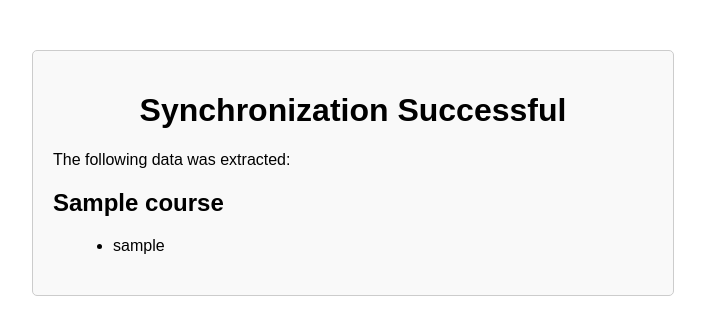
After one commit to rubayethasan21/unisync, a Flask app: template templates/result.html in a window 1280 px wide. The commit adds this page. Shown: the top 335 px of the page, without its empty margins (287-992 px from the left). Run offline with Flask 3, Linux system fonts and the light colour scheme; the template is opened without the code that fills it: most values are stand-ins (such as "Sample title", 1, 10 or a date in 2020).

Commit message:
add result.html

```diff
--- a/templates/login.html
+++ b/templates/login.html
@@ -5,6 +5,7 @@
     <meta name="viewport" content="width=device-width, initial-scale=1.0">
     <title>Login and Scraping</title>
     <link rel="stylesheet" href="{{ url_for('static', filename='css/styles.css') }}">
+    <link rel="manifest" href="/manifest.json">
 </head>
 <body>
     <h1>Login and Scraping</h1>
--- /dev/null
+++ b/templates/result.html
@@ -0,0 +1,49 @@
+<!DOCTYPE html>
+<html lang="en">
+<head>
+    <meta charset="UTF-8">
+    <meta name="viewport" content="width=device-width, initial-scale=1.0">
+    <title>Sync Result</title>
+    <style>
+        body {
+            font-family: Arial, sans-serif;
+        }
+        .container {
+            margin: 50px auto;
+            max-width: 600px;
+            padding: 20px;
+            border: 1px solid #ccc;
+            border-radius: 5px;
+            background-color: #f9f9f9;
+        }
+        h1 {
+            text-align: center;
+        }
+        .course {
+            margin-bottom: 20px;
+        }
+        .usernames {
+            padding-left: 20px;
+        }
+    </style>
+    <link rel="manifest" href="/manifest.json">
+</head>
+<body>
+    <div class="container">
+        <h1>Synchronization Successful</h1>
+        <p>The following data was extracted:</p>
+        {% for course in all_username_column_data %}
+            <div class="course">
+                <h2>{{ course.course_name }}</h2>
+                <div class="usernames">
+                    <ul>
+                        {% for username in course.user_name %}
+                            <li>{{ username }}</li>
+                        {% endfor %}
+                    </ul>
+                </div>
+            </div>
+        {% endfor %}
+    </div>
+</body>
+</html>
```
Also changed, not shown: 1 other file.
